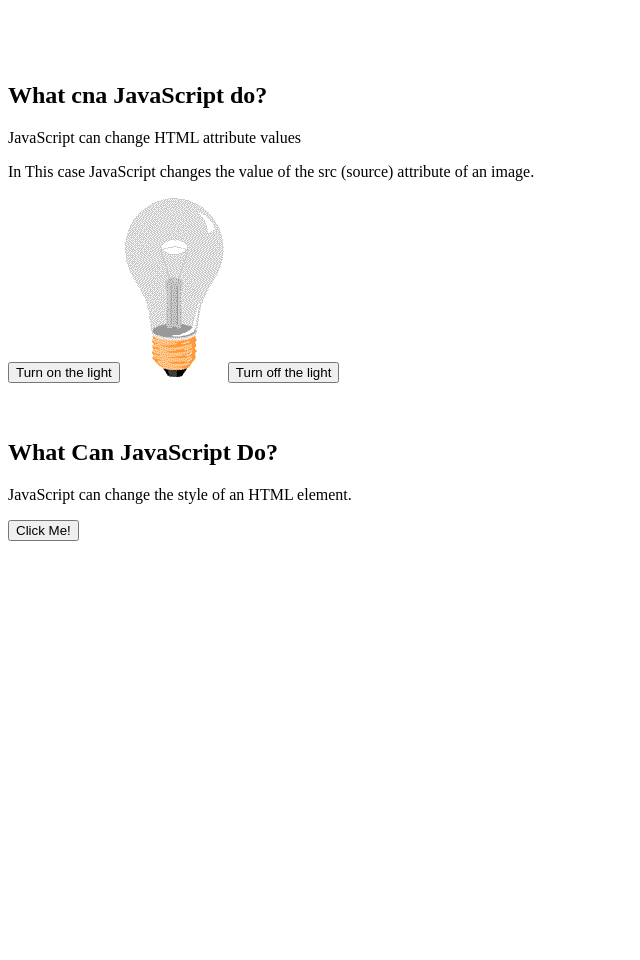
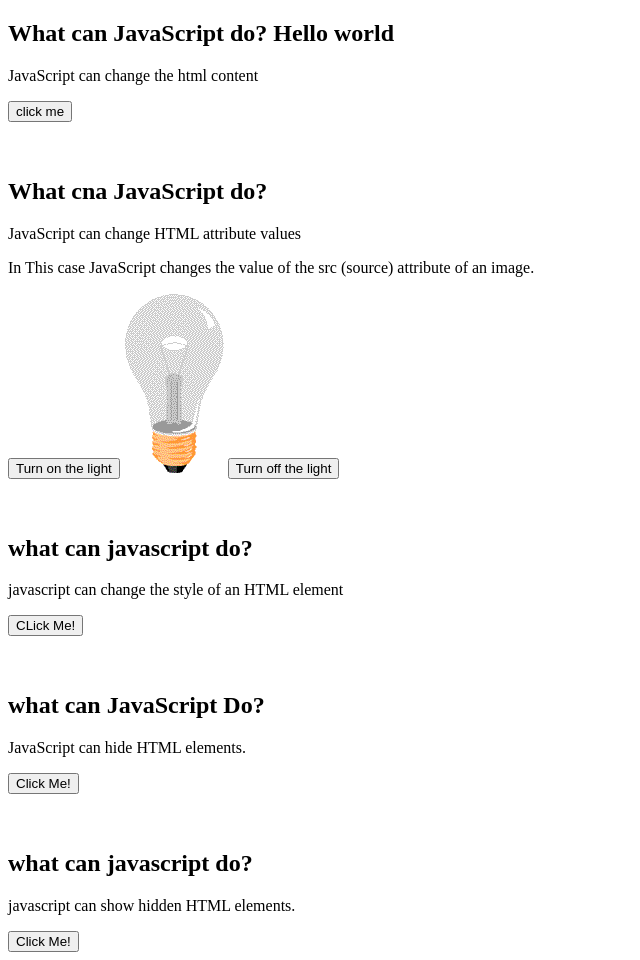
Before and after one commit to jahid01754/JavaScriptPractice, a plain HTML site: page example.html in a window 1280 px wide. Shown: the whole page, without its empty margins (0-640 px from the left). Before the commit the page ends 800 px from the top, so only its background shows below. Drawn offline with Linux system fonts and the light colour scheme.

Commit message:
fourth and fifth code

```diff
--- a/example.html
+++ b/example.html
@@ -1,14 +1,16 @@
 <!DOCTYPE html>
 <html>
     <body>
-        <!-- <h2>What can JavaScript do? Hello world</h2>
+
+        <!-- first code -->
+        <h2>What can JavaScript do? Hello world</h2>
 
         <p id = "demo">JavaScript can change the html content</p>
 
-        <button type = "button" onclick='document.getElementById("demo").innerHTML = "Hello JavaScript"'>click me</button> -->
+        <button type = "button" onclick='document.getElementById("demo").innerHTML = "Hello JavaScript"'>click me</button>
 
         <br><br><br>
-
+        <!-- second code -->
         <h2>What cna JavaScript do?</h2>
         <p>JavaScript can change HTML attribute values</p>
         <p>In This case JavaScript changes the value of the src (source) attribute of an image.</p>
@@ -20,18 +22,29 @@
         <button type="button" onclick="document.getElementById('myimage').src='pic_bulboff.gif'">Turn off the light</button>
 
         <br><br><br>
+        <!-- Third code -->
+        <h2>what can javascript do?</h2>
 
-        <!-- <h2>what Can JavaScript Do?</h2>
-        <p id="demo">JavaScript can change the style of an HTML element.</p>
+        <p id="thirdCode">javascript can change the style of an HTML element</p>
 
-        <button type="button" onclick="document.getELementById('demo').style.fontSize='35px'">Click Me!</button> -->
+        <button type="button" onclick="document.getElementById('thirdCode').style.fontSize='35px'">CLick Me!</button>
 
-        <h2>What Can JavaScript Do?</h2>
+        <br><br><br>
 
-        <p id="demo">JavaScript can change the style of an HTML element.</p>
+        <!-- fourth code -->
+        <h2>what can JavaScript Do?</h2>
+        <p id="fourthCode">JavaScript can hide HTML elements.</p>
 
-        <button type="button" onclick="document.getElementById('demo').style.fontSize='35px'">Click Me!</button>
+        <button type="button" onclick="document.getElementById('fourthCode').style.display='none'">Click Me!</button>
 
+        <br><br><br>
+
+        <!-- fifth code -->
+         <h2>what can javascript do?</h2>
+         <p>javascript can show hidden HTML elements.</p>
+
+         <p id="fifthCode" style="display: none;">Hello world!</p>
+         <button type="button" onclick="document.getElementById('fifthCode').style.display='block'">Click Me!</button>
 
     </body>
 </html>
```
